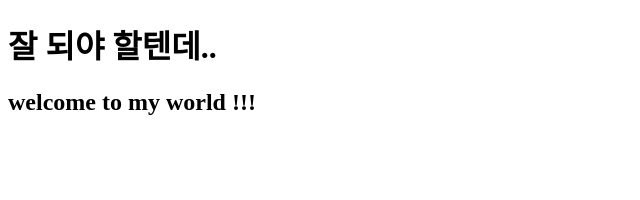
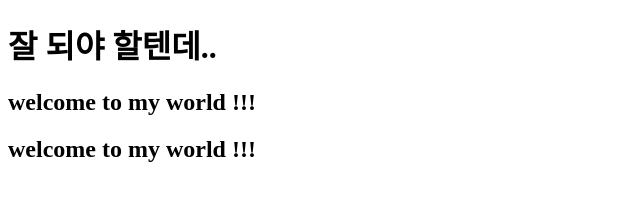
Before and after one commit to knyatom/htmlcss, a plain HTML site: page index.html in a window 1280 px wide. Shown: the whole page, without its empty margins (0-640 px from the left). Drawn offline with Linux system fonts and the light colour scheme.

Commit message:
며칠수정내용

```diff
--- a/index.html
+++ b/index.html
@@ -9,5 +9,6 @@
 <body>
     <h1> 잘 되야 할텐데.. </h1>
     <h2> welcome to my world !!!</h2>
+    <h2> welcome to my world !!!</h2>
 </body>
 </html>
```
